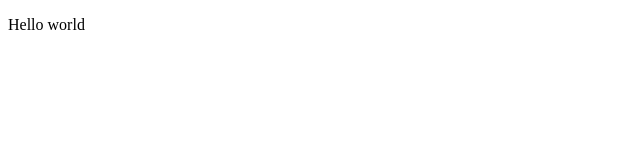
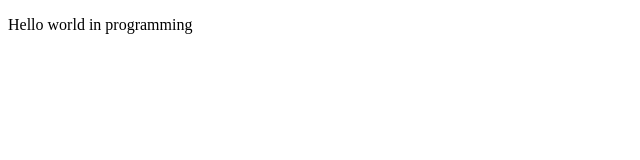
Before and after one commit to suresh20032005/samplerepo, a plain HTML site: page index.html in a window 1280 px wide. Shown: the whole page, without its empty margins (0-640 px from the left). Drawn offline with Linux system fonts and the light colour scheme.

Commit message:
to modification

```diff
--- a/index.html
+++ b/index.html
@@ -4,7 +4,7 @@
     <title>Document</title>
 </head>
 <body>
-    <p>Hello world</p>
+    <p>Hello world in programming</p>
    <!-- content -->
 </body>
 </html>
```
